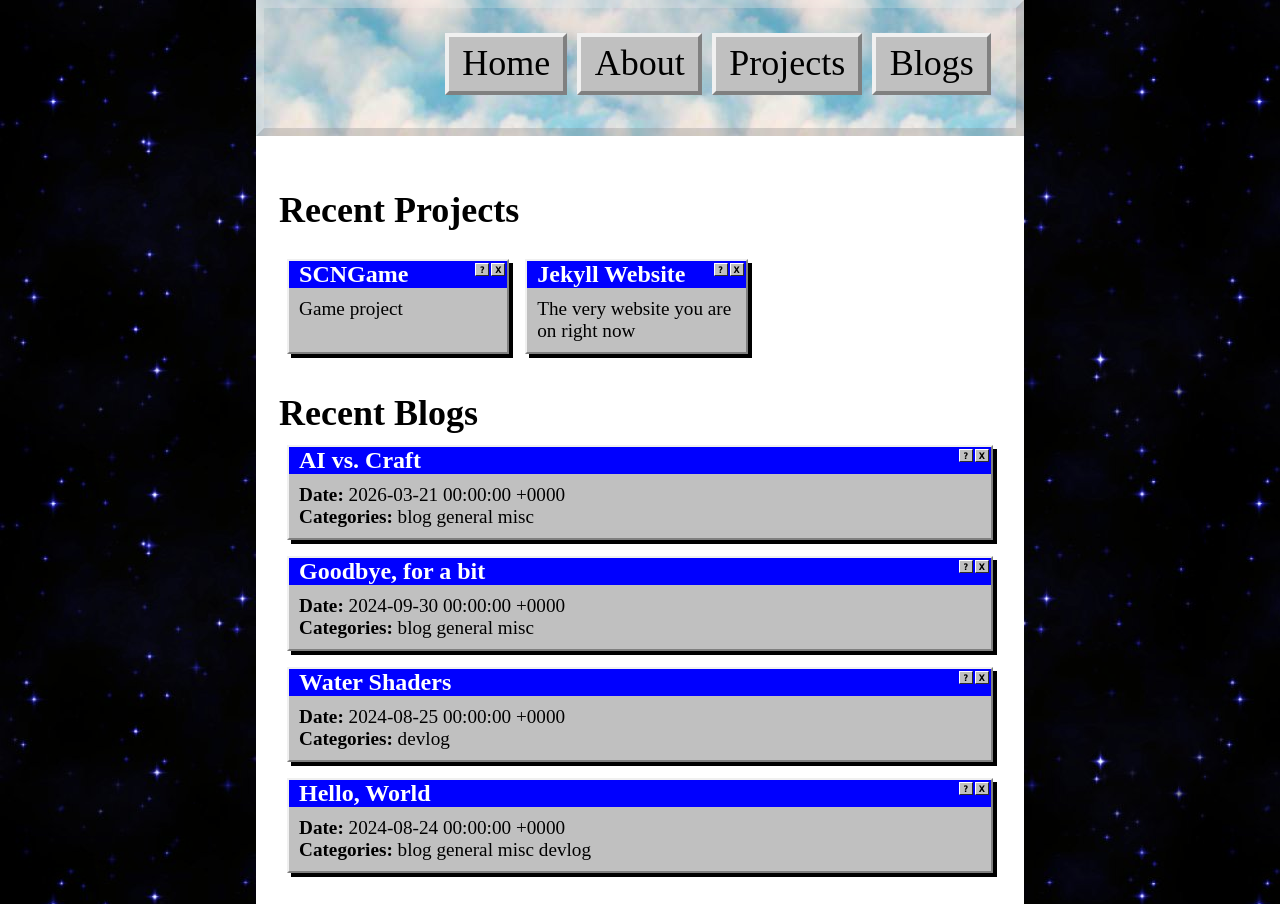
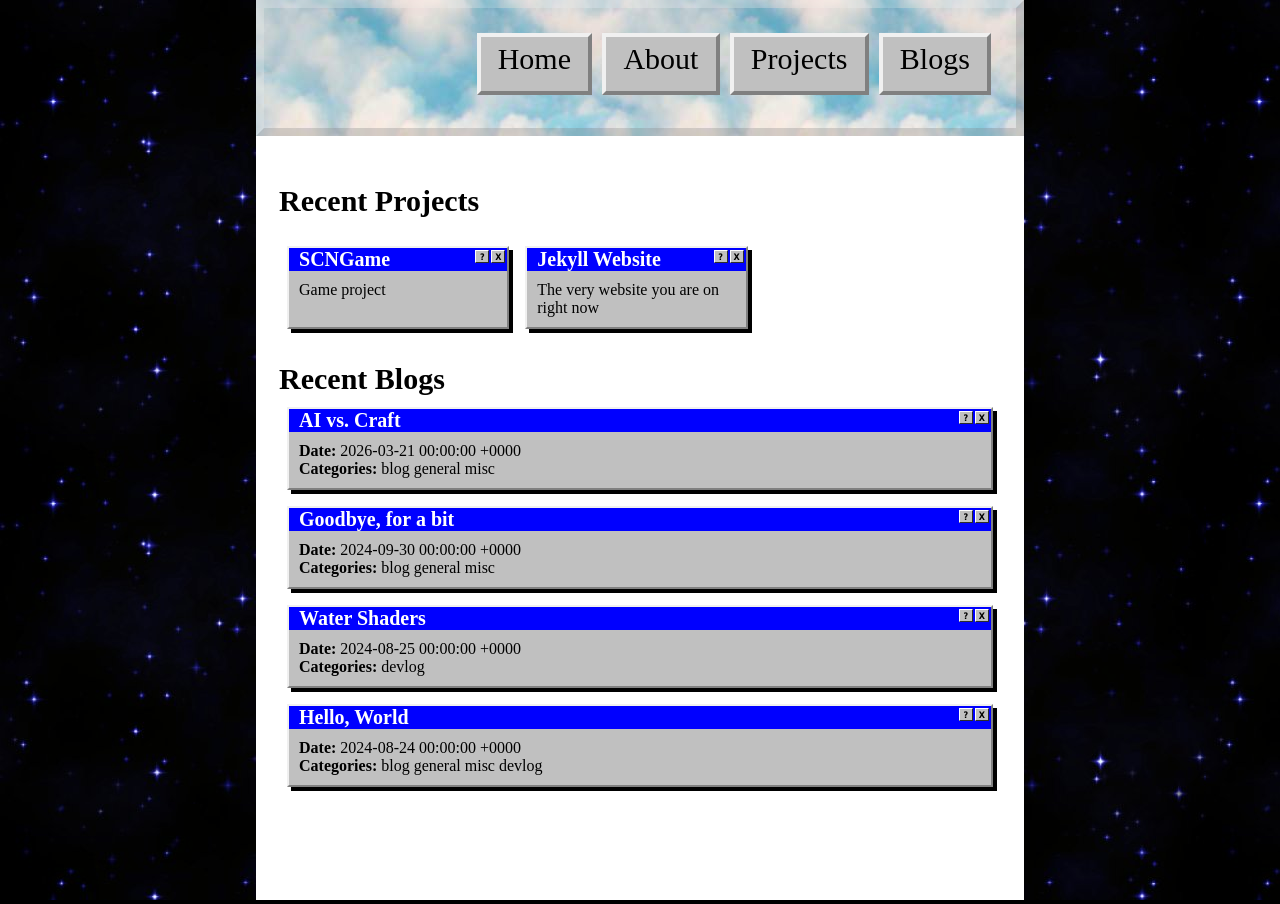
Before and after one commit to silas-hw/silas-hw.github.io, a Jekyll site: the page built from src/index.markdown, in a window 1280 px wide. Built offline with Jekyll 4.4.1, drawn with Linux system fonts in a browser that asks for light colours.

Commit message:
Update font size

```diff
--- a/src/css/style.css
+++ b/src/css/style.css
@@ -48,7 +48,10 @@ body {
     background-repeat: repeat;
 
     font-family: Meriwe;
-    font-size: 1.5em
+}
+
+html {
+    font-size: 1.25em
 }
 
 @media only screen and (orientation: landscape) {
```
